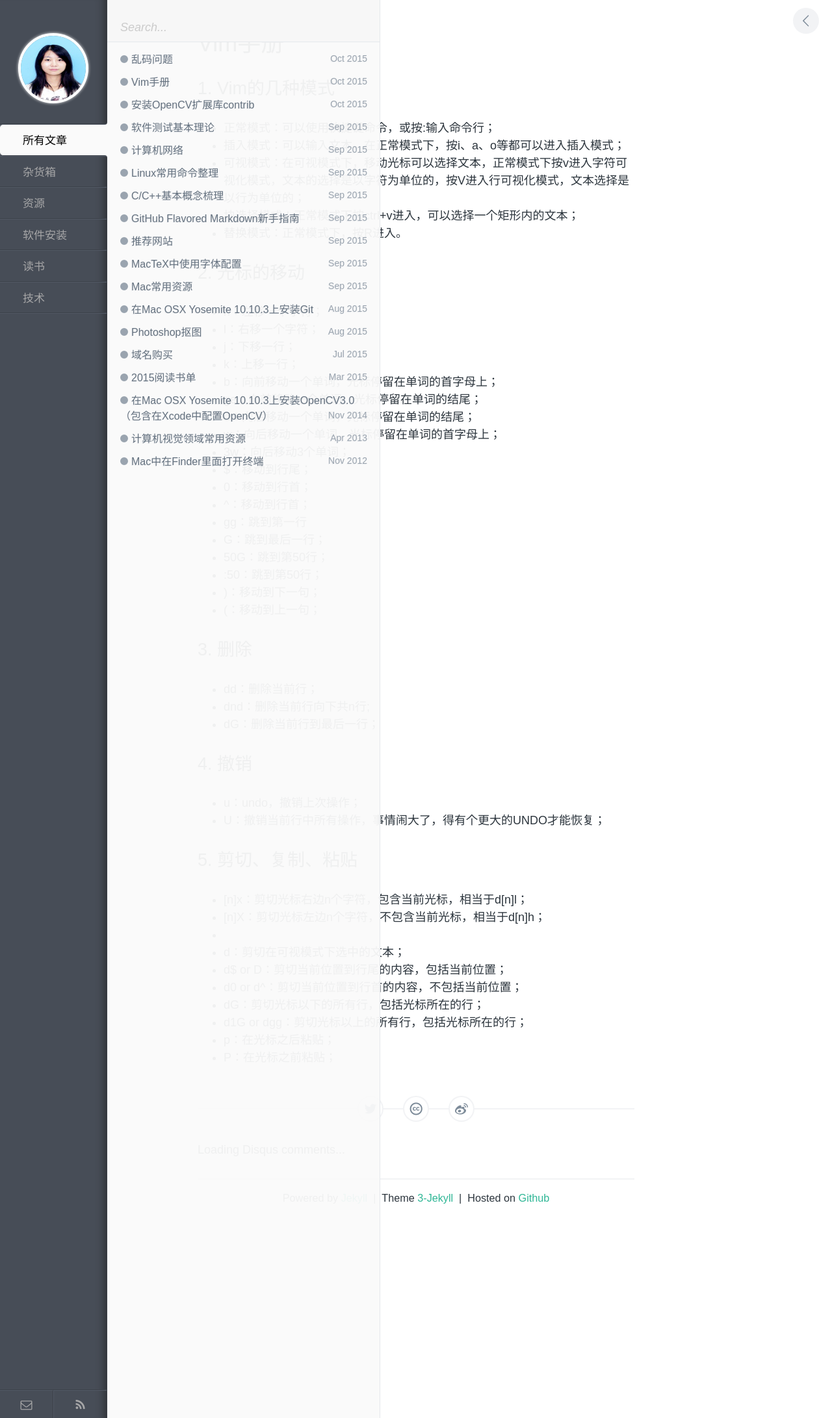
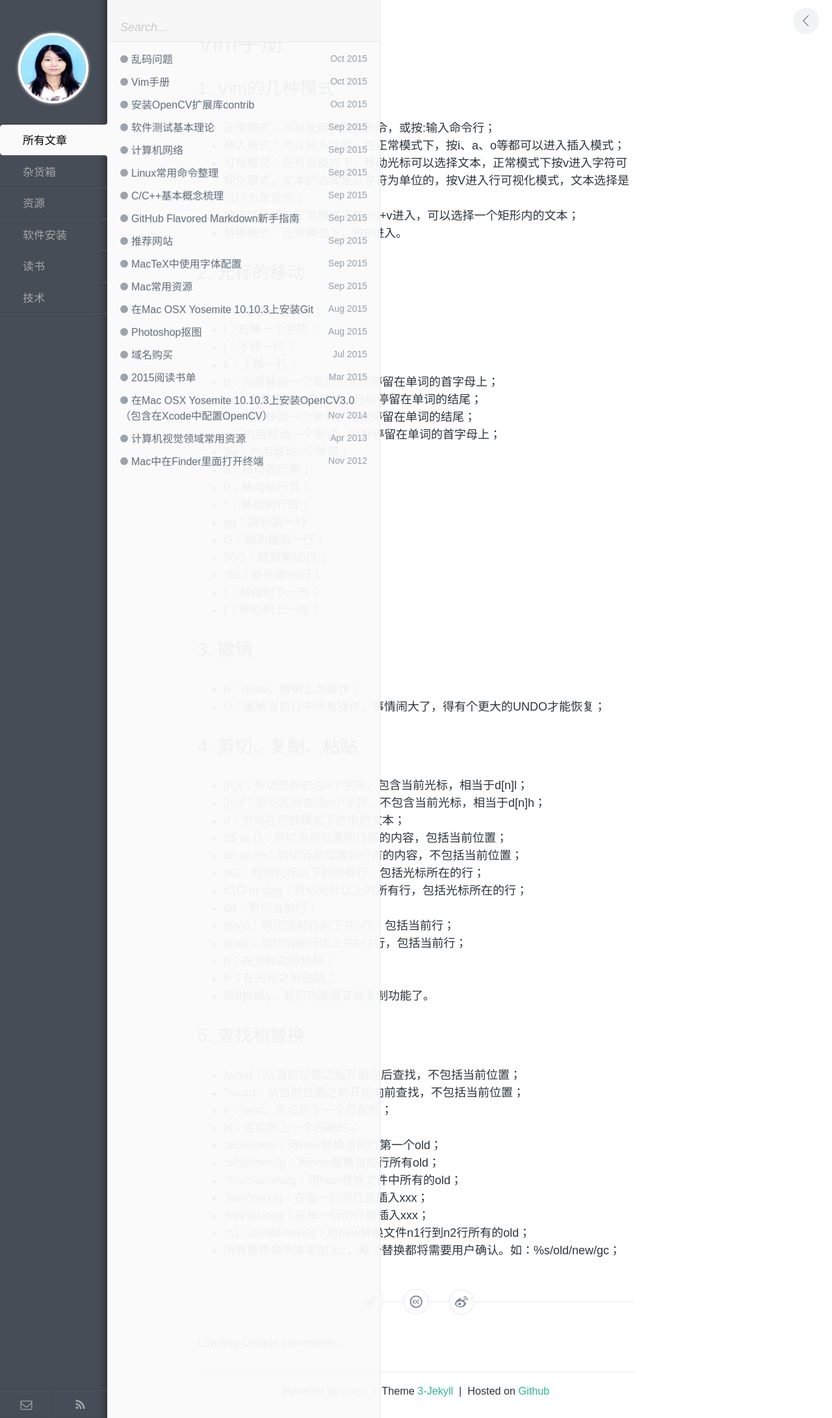
Before and after one commit to zhuyafei/zhuyafei.github.io, a Jekyll site: the page built from _posts/tech/2015-10-04-Vim.md, in a window 1280 px wide. Shown: the whole page at 65% size. Built offline with Jekyll 4.4.1, drawn with Linux system fonts in a browser that asks for light colours; comment, search, counter and statistics services are not loaded.

Commit message:
Modify 2015-10-04-Vim.md

```diff
--- a/_posts/tech/2015-10-04-Vim.md
+++ b/_posts/tech/2015-10-04-Vim.md
@@ -30,23 +30,34 @@ category: 技术
 * )：移动到下一句；
 * (：移动到上一句；
 
-## 3. 删除
-* dd：删除当前行；
-* dnd：删除当前行向下共n行;
-* dG：删除当前行到最后一行；
-
-## 4. 撤销
+## 3. 撤销
 * u：undo，撤销上次操作；
 * U：撤销当前行中所有操作，事情闹大了，得有个更大的UNDO才能恢复；
 
-## 5. 剪切、复制、粘贴
+## 4. 剪切、复制、粘贴
 * [n]x：剪切光标右边n个字符，包含当前光标，相当于d[n]l；
 * [n]X：剪切光标左边n个字符，不包含当前光标，相当于d[n]h；
-*
 * d：剪切在可视模式下选中的文本；
 * d$ or D：剪切当前位置到行尾的内容，包括当前位置；
 * d0 or d^：剪切当前位置到行首的内容，不包括当前位置；
 * dG：剪切光标以下的所有行，包括光标所在的行；
 * d1G or dgg：剪切光标以上的所有行，包括光标所在的行；
+* dd：剪切当前行；
+* d[n]d：剪切当前行向下共n行，包括当前行；
+* d[n]k：剪切当前行向上共k+1行，包括当前行；
 * p：在光标之后粘贴；
 * P：在光标之前粘贴；
+* 将d换成y，剪切功能就变成复制功能了。
+
+## 5. 查找和替换
+* /word：从当前位置之后开始向后查找，不包括当前位置；
+* ?word：从当前位置之前开始向前查找，不包括当前位置；
+* n：next，定位到下一个匹配的；
+* N：定位到上一个匹配的；
+* :s/old/new：用new替换当前行第一个old；
+* :s/old/new/g：用new替换当前行所有old；
+* :%s/old/new/g：用new替换文件中所有的old；
+* :%s/^/xxx/g：在每一行的行首插入xxx；
+* :%s/$/xxx/g：在每一行的行尾插入xxx；
+* :n1,n2s/old/new/g：用new替换文件n1行到n2行所有的old；
+* 所有替换命令末尾加上c，每个替换都将需要用户确认。如：%s/old/new/gc；
```
